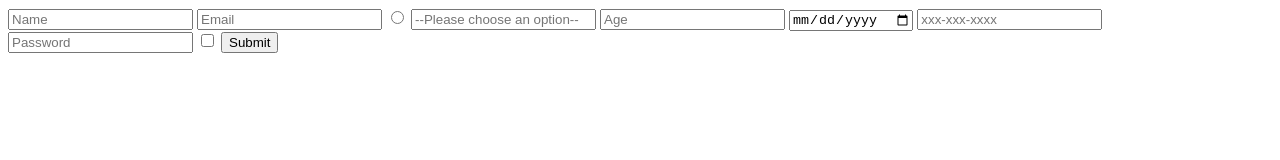
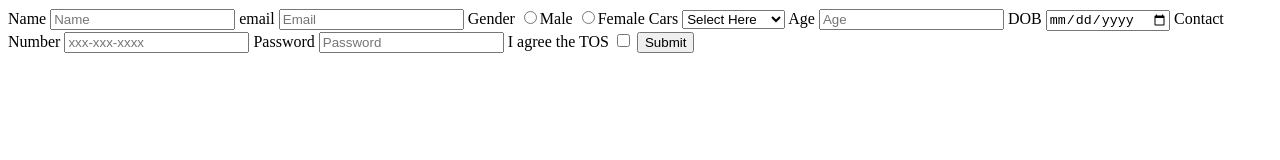
Before and after one commit to acciojob/signup-form-car-Shivdasbhande05, a website: page main.html in a window 1280 px wide. Drawn offline with Linux system fonts and the light colour scheme.

Commit message:
created a submission

```diff
--- a/main.html
+++ b/main.html
@@ -9,14 +9,29 @@
 <body>
 	<!-- the entire body must be written by student -->
 	<form>
+		<label for ="name">Name</label>
 		<input type ="text" required  id="name" placeholder="Name">
+		<label for="email">email</label>
 		<input type ="email" required  id="email" placeholder ="Email">
-		<input type ="radio" required  id= "gender_m,gender_f">
-		<input type ="Select" required  id ="cars" placeholder ="--Please choose an option--">
+		<label for ="Gender">Gender</label>
+		<input id="Gender" type ="radio" value ="gender_m" name="gender" required>Male
+		<input id="Gender" type ="radio" value = "gender_f" name="gender" required>Female
+		<label for ="cars">Cars</label>
+		<select id="cars" required placeholder ="--Please choose an option--">
+			<option>Select Here</option>
+			<option>BMW</option>
+			<option>Ferrari</option>
+			<option>Maruti Suzuki</option>
+		</select>
+		<label for="age">Age</label>
 		<input type ="Number" required  id="age" placeholder="Age">
+		<label for ="dob">DOB</label>
 		<input type="date" required id="dob">
+		<label for ="tel">Contact Number</label>
 		<input type="tel"  id="tel" placeholder="xxx-xxx-xxxx">
+		<label for ="password">Password</label>
 		<input type ="password" required  id="password" placeholder= "Password">
+		<label for ="tos">I agree the TOS</label>
 		<input type ="checkbox" required  id="tos">
 		<button>Submit</button>
 	</form>
```
